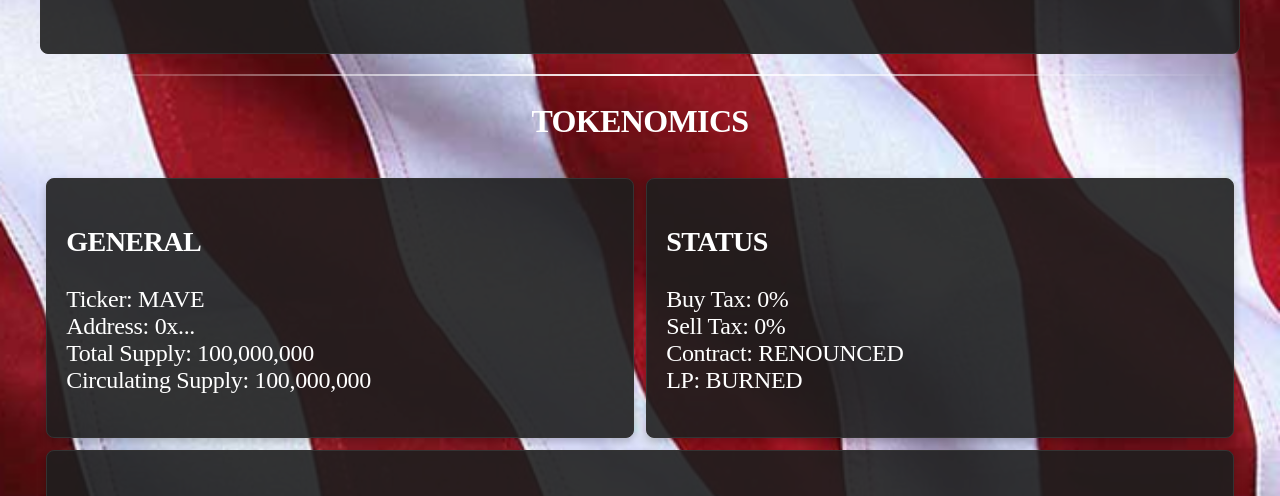
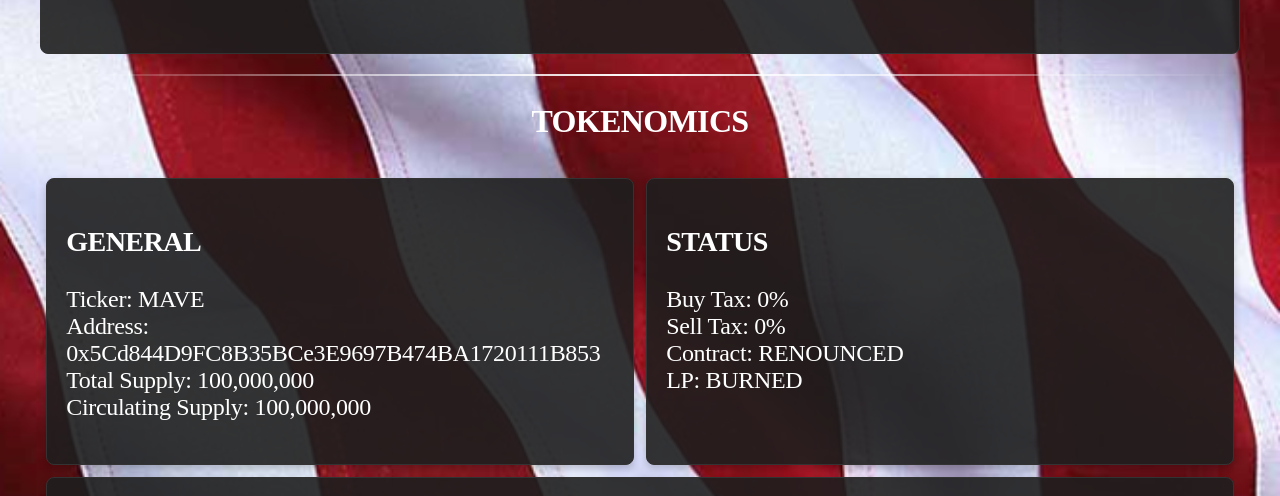
Before and after one commit to notintimetoguessthis123/magaverse, a plain HTML site: page index.html in a window 1280 px wide. Shown: the part 893-1389 px from the top of the page. Drawn offline with Linux system fonts and the light colour scheme; a web font is replaced by a local one.

Commit message:
Update index.html

```diff
--- a/index.html
+++ b/index.html
@@ -58,7 +58,7 @@
             <div class="card-container">
                 <div class="card">
                     <h3>GENERAL</h3>
-                    <p>Ticker: MAVE<br>Address: 0x...<br>Total Supply: 100,000,000<br>Circulating Supply: 100,000,000</p>
+                    <p>Ticker: MAVE<br>Address: 0x5Cd844D9FC8B35BCe3E9697B474BA1720111B853<br>Total Supply: 100,000,000<br>Circulating Supply: 100,000,000</p>
                 </div>
                 <div class="card">
                     <h3>STATUS</h3>
```
